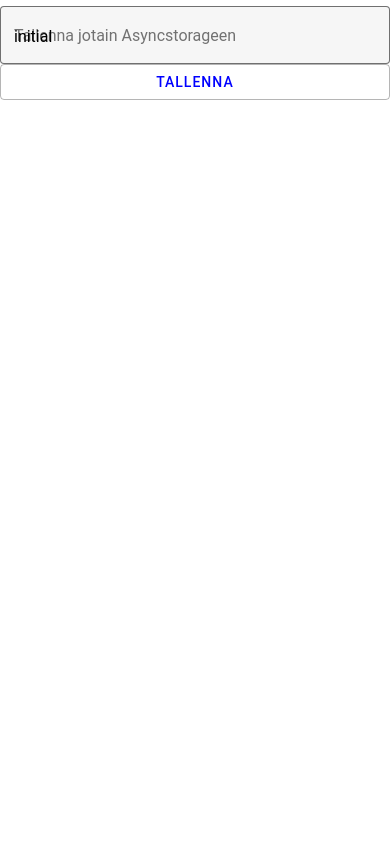
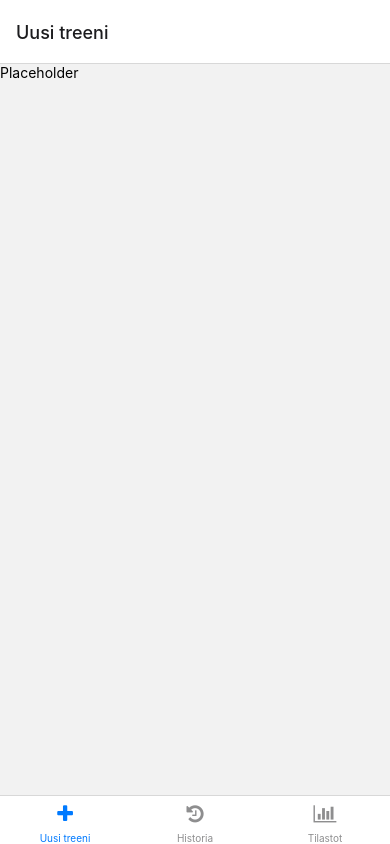
Before and after one commit to ipuhakka/WorkoutLogger, a React Native app: screen / in a window 390 px wide. Built offline with nearby package versions, Linux system fonts and the light colour scheme.

Commit message:
Add navigation

```diff
--- a/App.js
+++ b/App.js
@@ -1,75 +1,51 @@
-/**
- * Sample React Native App
- * https://github.com/facebook/react-native
- *
- * @format
- * @flow strict-local
- */
+import React from 'react';
+import { StyleSheet, Text } from 'react-native';
+import { NavigationContainer } from '@react-navigation/native';
+import { createBottomTabNavigator } from '@react-navigation/bottom-tabs';
+import FaIcon from 'react-native-vector-icons/FontAwesome';
 
-import React, { useState, useEffect } from 'react';
-import { StyleSheet, View } from 'react-native';
-import { Button, TextInput } from 'react-native-paper';
-import AsyncStorage from '@react-native-async-storage/async-storage';
+const Tab = createBottomTabNavigator();
 
-export default function App() {
+const PlaceHolder = () =>
+{
+  return (<Text>{'Placeholder'}</Text>);
+}
 
-  const storeData = async (newValue) =>
-  {
-    console.log('store', newValue);
-    try
-    {
-      await AsyncStorage.setItem(
-        '@text',
-        newValue
-      );
-    } catch (error)
-    {
-      // Error saving data
-      console.log('error occured', error);
-    }
-  };
-
-  const [text, setText] = useState('initial');
-
-  useEffect(() => {
-    async function fetch()
-    {
-      try
-      {
-        const res = await AsyncStorage.getItem('@text');
-        console.log('got value', res);
-        setText(res);
-      } catch (error)
-      {
-        // Error saving data
-        console.log('error occured', error);
-      }
-    }
-
-    fetch().catch(err => console.log('caught err'));
-  }, []);
-
+export default function App()
+{
   return (
-    <View style={styles.container}>
-      <TextInput
-        mode='outlined'
-        label="Tallenna jotain Asyncstorageen"
-        value={text}
-        onChangeText={(newValue) =>
-        {
-          setText(newValue);
-        }}
-        value={text}></TextInput>
-      <Button
-        // raised={true}
-        mode='outlined'
-        color='blue'
-        // dark={true}
-        onPress={() =>
-        {
-          storeData(text);
-        }} >Tallenna</Button>
-    </View>
+    <NavigationContainer>
+      <Tab.Navigator >
+        <Tab.Screen
+            name="NewWorkout"
+            component={PlaceHolder}
+            options={{
+              title: 'Uusi treeni',
+              tabBarIcon: ({ color }) =>
+              {
+                  return <FaIcon name='plus' color={color} size={20} />;
+              } }} />
+        <Tab.Screen
+          name='History'
+          component={PlaceHolder}
+          options={{
+            title: 'Historia',
+            tabBarIcon: ({ color }) =>
+            {
+                return <FaIcon name='history' color={color} size={20} />;
+            }
+          }} />
+        <Tab.Screen
+          name="Statistics"
+          component={PlaceHolder}
+          options={{
+            title: 'Tilastot',
+            tabBarIcon: ({ color }) =>
+            {
+                return <FaIcon name='bar-chart' color={color} size={20} />;
+            }}} />
+      </Tab.Navigator>
+    </NavigationContainer>
   );
 }
 
--- a/package.json
+++ b/package.json
@@ -11,6 +11,7 @@
   },
   "dependencies": {
     "@react-native-async-storage/async-storage": "^1.16.1",
+    "@react-navigation/bottom-tabs": "^6.2.0",
     "@react-navigation/native": "^6.0.8",
     "@reduxjs/toolkit": "^1.7.2",
     "react": "17.0.2",
@@ -18,6 +19,7 @@
     "react-native-paper": "^4.11.2",
     "react-native-safe-area-context": "^4.0.1",
     "react-native-screens": "^3.12.0",
+    "react-native-vector-icons": "^9.1.0",
     "redux-thunk": "^2.4.1"
   },
   "devDependencies": {
```
Also changed, not shown: 2 other files (tests, documents, lock files or other folders).
